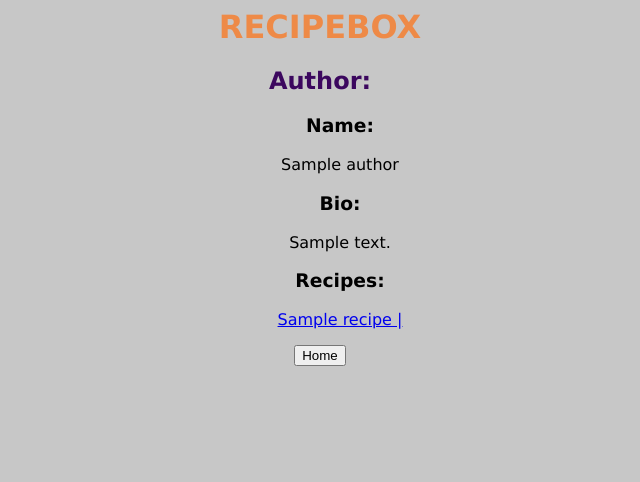
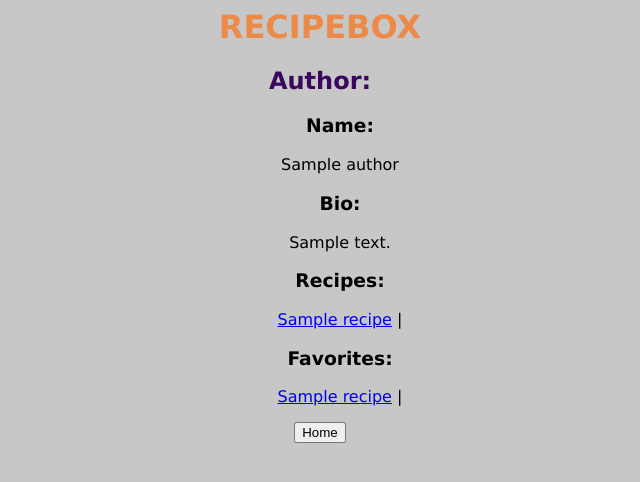
Before and after one commit to korenenyles/recipebox, a Django app: page /author/1/ in a window 1280 px wide. Shown: the top 482 px of the page, without its empty margins (320-960 px from the left). Run offline with Django 3.2, Linux system fonts and the light colour scheme; tables that the repository leaves empty hold one stand-in row (values such as "Sample post").

Commit message:
added v2 functonality, editing, favorites

```diff
--- a/recipe/models.py
+++ b/recipe/models.py
@@ -3,10 +3,11 @@ from django.utils import timezone
 from django.contrib.auth.models import User
 
 class Author(models.Model):
-
+    Recipe = 'Recipe'
     name = models.CharField(max_length=50)
     bio = models.TextField()
     user = models.OneToOneField(User, on_delete=models.CASCADE)
+    favorite = models.ManyToManyField(Recipe,related_name="favorite")
 
     def __str__(self):
         return self.name
--- a/recipe/templates/author.html
+++ b/recipe/templates/author.html
@@ -18,10 +18,13 @@
     {% for recipe in data %}
 
         {% if recipe.author == author%}
-           <a href="{% url 'recipe_url' id=recipe.id%}">{{recipe.title}} |</a>
+           <a href="{% url 'recipe_url' id=recipe.id%}">{{recipe.title}}</a> {%if data.count == 1%}|{%endif%}
         {%endif%}
     {%endfor%}
-
+    <h3>Favorites:</h3>
+    {% for recipe in favorite %}
+           <a href="{% url 'recipe_url' id=recipe.id%}">{{recipe.title}}</a> |
+    {%endfor%}
 </ul>
 
 <a href="{% url 'home_url' %}"> <button>Home</button></a>
--- a/recipe/urls.py
+++ b/recipe/urls.py
@@ -11,4 +11,7 @@ urlpatterns = [
     path('addrecipe/', views.recipe_add, name = 'add_recipe'),
     path('login/', views.loginview, name='login_url'),
     path('logout/', views.logoutview, name='logout_url'),
+    path('edit/<int:id>', views.edit, name='edit_url'),
+    path('favorite/<int:id>/', views.favorite, name='favorite_url'),
+    path('unfavorite/<int:id>/', views.unfavorite, name='unfavorite_url')
 ]
--- a/recipe/views.py
+++ b/recipe/views.py
@@ -13,12 +13,28 @@ def index(request):
 def author(request, id):
     author = Author.objects.get(id=id)
     recipe = Recipe.objects.filter(author = author)
+    favorites =  author.favorite.all()
     data = Recipe.objects.all()
-    return render(request, 'author.html', {'author': author, 'recipe': recipe, 'data':data})
+    return render(request, 'author.html', {'author': author, 'recipe': recipe, 'data':data,'favorite':favorites})
 
 def recipe(request, id):
     recipe = Recipe.objects.get(id=id)
     return render(request, 'recipe.html', {'recipe': recipe})
+
+
+@login_required
+def favorite(request, id):
+    recipe = Recipe.objects.get(id=id)
+    author = Author.objects.filter(user=request.user).first()
+    author.favorite.add(recipe)
+    return HttpResponseRedirect(reverse("recipe_url",args=(id,)))
+
+@login_required
+def unfavorite(request,id):
+    recipe = Recipe.objects.get(id=id)
+    author = Author.objects.filter(user=request.user).first()
+    author.favorite.remove(recipe)
+    return HttpResponseRedirect(reverse("recipe_url",args=(id,)))
 
 @login_required
 def recipe_add(request):
@@ -88,3 +104,33 @@ def logoutview(request):
     if logout(request):
         return HttpResponseRedirect(reverse('home_url'))
     return render(request, 'logout.html', {})
+
+@login_required()
+def edit(request, id):
+    recipe = Recipe.objects.get(id=id)
+    title = recipe.title
+    author = recipe.author
+    date = recipe.date
+    description = recipe.description
+    time_required = recipe.time_required
+    instructions = recipe.instructions
+    if request.method == 'POST':
+        form = AddRecipeForm(request.POST)
+        if form.is_valid():
+            data = form.cleaned_data
+            recipe.title = data['title']
+            recipe.author = data['author']
+            recipe.description = data['description']
+            recipe.time_required = data['time_required']
+            recipe.instructions = data['instructions']
+            recipe.save()
+            return HttpResponseRedirect(reverse('recipe_url', args=(id,)))
+    form = AddRecipeForm(initial={
+        'title': title,
+        'author': author,
+        'date': date,
+        'description': description,
+        'time_required': time_required,
+        'instructions': instructions
+    })
+    return render(request, 'recipeaddform.html', {'form': form})
```
Also changed, not shown: recipe/templates/recipe.html (+11 -1 lines), recipe/templates/recipeaddform.html (+8 -0 lines), recipe/migrations/0002_author_favorite.py (added).
